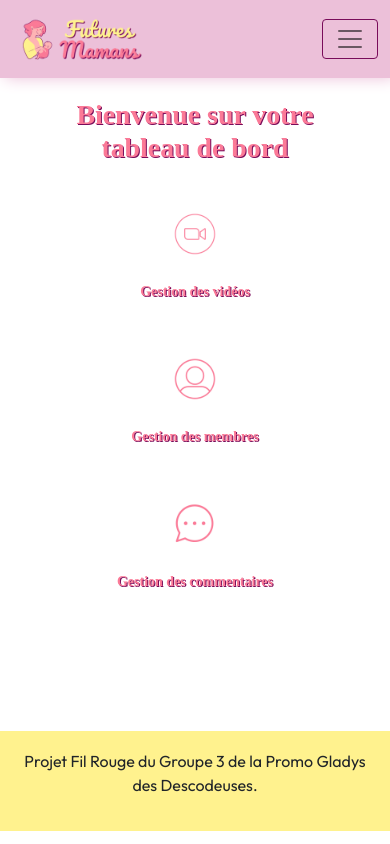
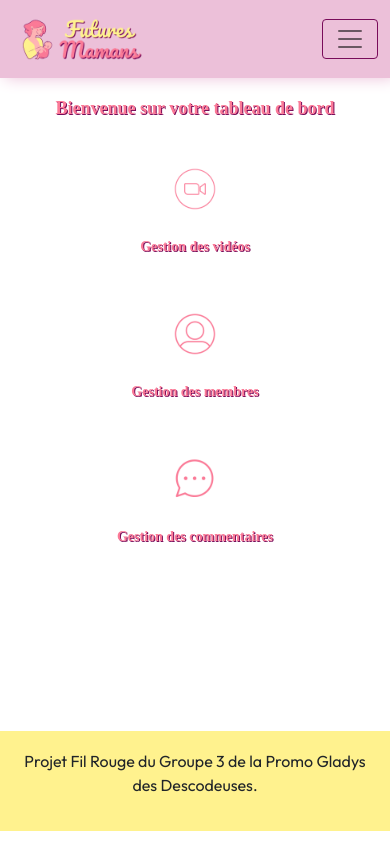
Before and after one commit to nat-btlr/projet-fil-rouge, a React (Vite) app: page /homedashboard in a window 390 px wide. Built offline with nearby package versions, Linux system fonts and the light colour scheme; a web font is replaced by a local one.

Commit message:
homedashboard amélioré

```diff
--- a/src/components/FooterAdmin/FooterAdmin.css
+++ b/src/components/FooterAdmin/FooterAdmin.css
@@ -1,5 +1,5 @@
 .main-content {
-  flex: 1; /* prend tout l’espace restant avant le footer */
+  flex: 1;
 }
 
 #monFooterAdmin {
--- a/src/components/HomeDashboard/Homedashboard.css
+++ b/src/components/HomeDashboard/Homedashboard.css
@@ -43,6 +43,10 @@ a {
     margin: auto;
   }
 
+  .titre-homedashboard {
+    font-size: 18px;
+  }
+
   h4 {
     font-size: 14px;
   }
```
